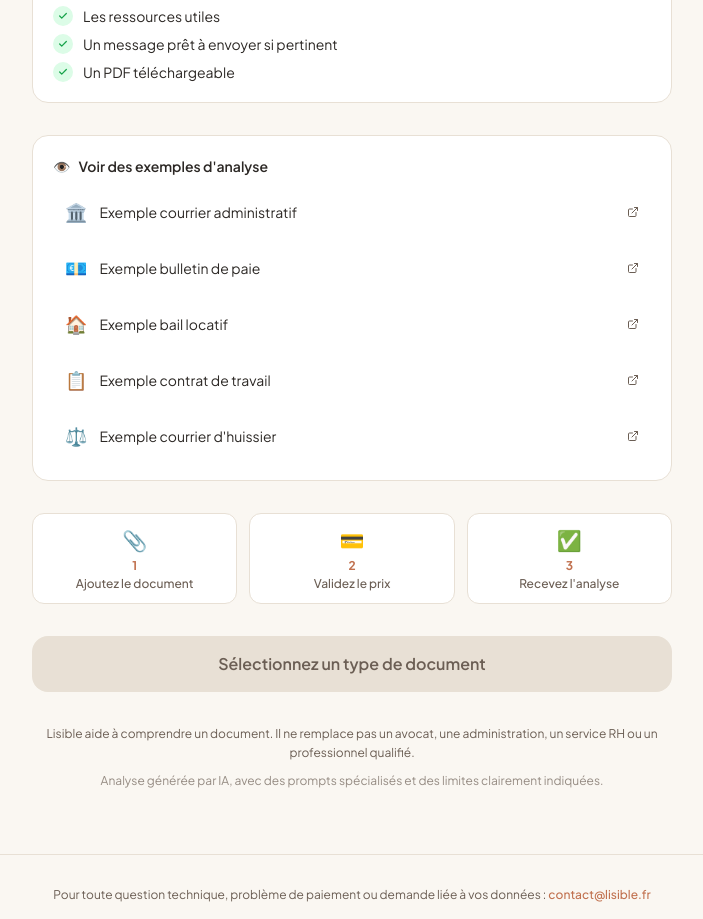
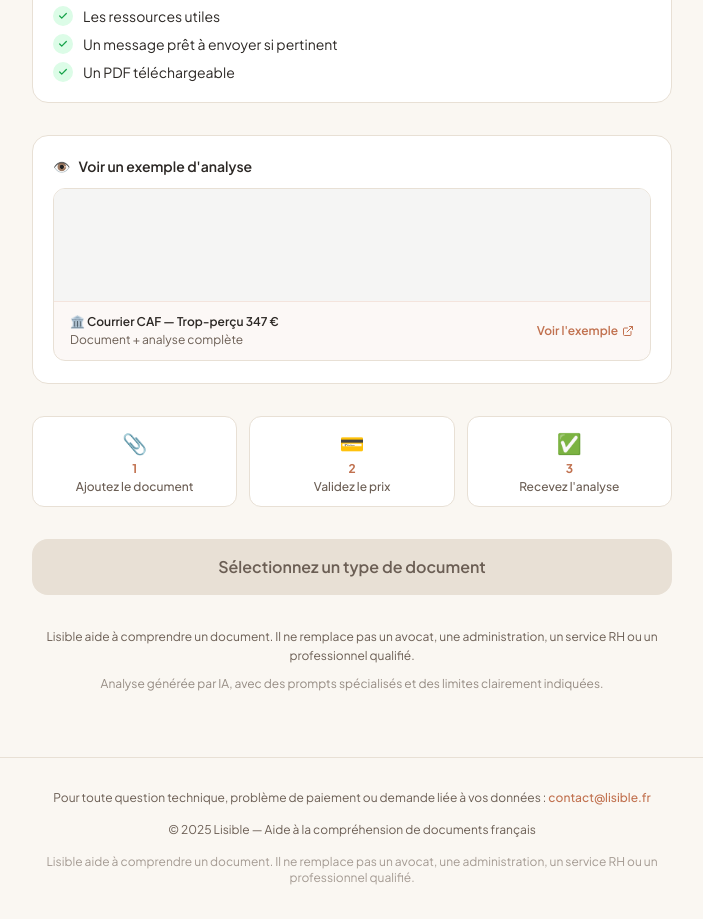
Before and after one commit to ldlaurentdupont2-web/Lisible, a Next.js app: page / in a window 1280 px wide. Shown: the part 1120-2039 px from the top of the page, without its empty margins (288-991 px from the left). Built offline with nearby package versions, Linux system fonts and the light colour scheme.

Commit message:
feat: exemple unique CAF avec carte visuelle

```diff
--- a/pages/index.js
+++ b/pages/index.js
@@ -1028,23 +1028,38 @@ export default function Home() {
                 </ul>
               </div>
 
-              {/* Voir des exemples */}
-              <div className="bg-white rounded-2xl border border-border-soft p-5">
-                <h3 className="font-semibold text-text-primary text-sm mb-3 flex items-center gap-2">
-                  <span>👁️</span> Voir des exemples d'analyse
-                </h3>
-                <div className="grid grid-cols-1 gap-2">
-                  {Object.entries(EXAMPLES).map(([key, ex]) => (
-                    <button key={key} onClick={() => setExampleModal(key)}
-                      className="flex items-center gap-3 text-left px-3 py-2.5 rounded-xl hover:bg-stone-50 transition-colors group">
-                      <span className="text-lg">{ex.emoji}</span>
-                      <span className="text-sm text-text-primary group-hover:text-terracotta transition-colors flex-1">
-                        Exemple {ex.label.toLowerCase()}
+              {/* Voir un exemple */}
+              <div className="bg-white rounded-2xl border border-border-soft overflow-hidden">
+                <div className="px-5 pt-5 pb-3">
+                  <h3 className="font-semibold text-text-primary text-sm flex items-center gap-2">
+                    <span>👁️</span> Voir un exemple d'analyse
+                  </h3>
+                </div>
+                <button onClick={() => setExampleModal('administratif')}
+                  className="w-full text-left hover:bg-stone-50 transition-colors group">
+                  <div className="mx-5 mb-4 rounded-xl border border-border-soft overflow-hidden">
+                    {/* Miniature PDF */}
+                    <div className="relative bg-stone-100 h-28 overflow-hidden">
+                      <iframe
+                        src="/courrier_caf_exemple.pdf"
+                        className="w-full h-full pointer-events-none"
+                        style={{ transform: 'scale(0.6)', transformOrigin: 'top left', width: '167%', height: '167%' }}
+                        title="Aperçu courrier CAF"
+                      />
+                      <div className="absolute inset-0 bg-gradient-to-b from-transparent to-stone-100/60" />
+                    </div>
+                    {/* Info + CTA */}
+                    <div className="flex items-center justify-between px-4 py-3 bg-terracotta/5 border-t border-terracotta/15">
+                      <div>
+                        <p className="text-xs font-semibold text-text-primary">🏛️ Courrier CAF — Trop-perçu 347 €</p>
+                        <p className="text-xs text-text-secondary mt-0.5">Document + analyse complète</p>
+                      </div>
+                      <span className="flex items-center gap-1 text-xs font-semibold text-terracotta group-hover:underline">
+                        Voir l'exemple <IconExternalLink />
                       </span>
-                      <span className="text-text-secondary group-hover:text-terracotta transition-colors"><IconExternalLink /></span>
-                    </button>
-                  ))}
-                </div>
+                    </div>
+                  </div>
+                </button>
               </div>
 
               {/* Mini processus */}
```
